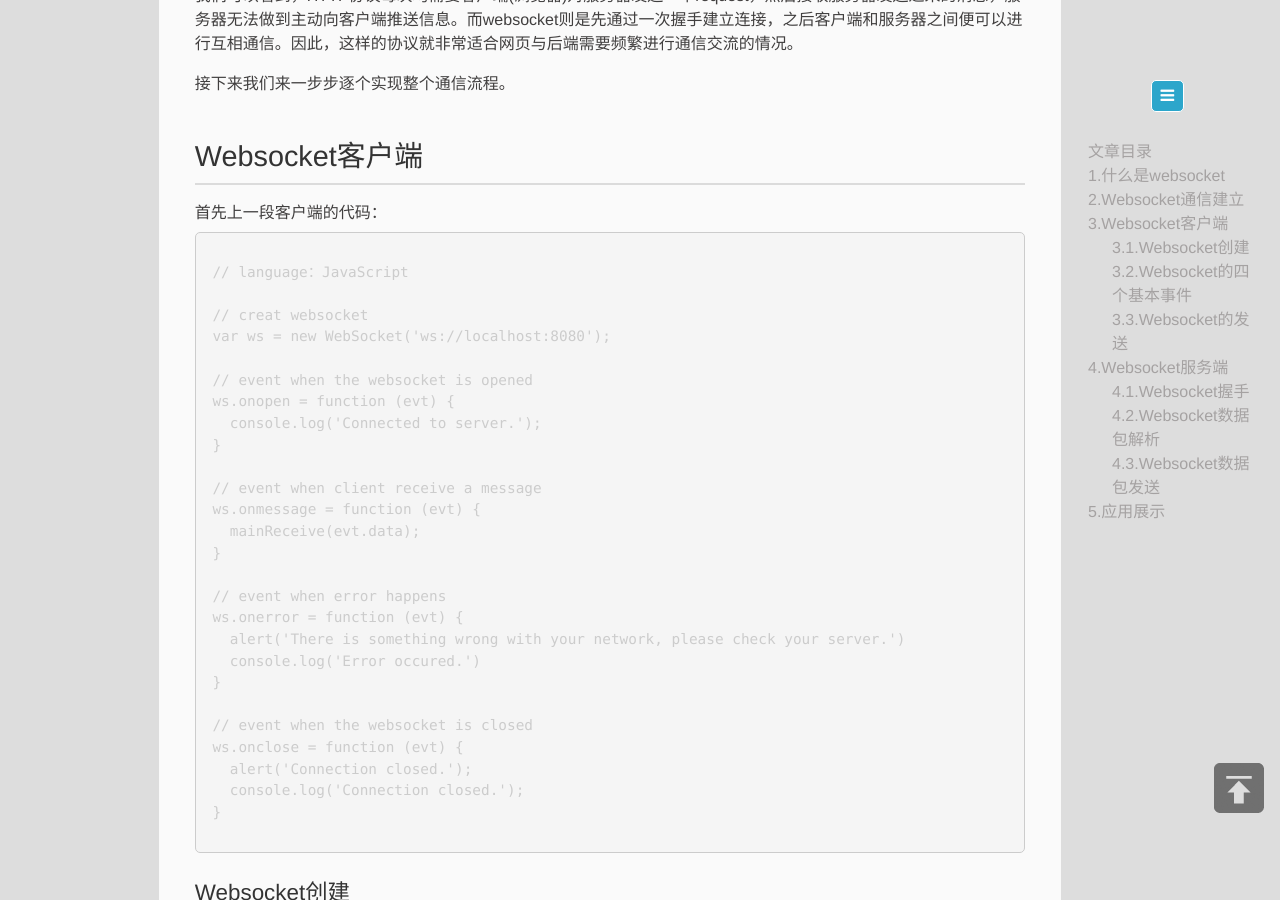
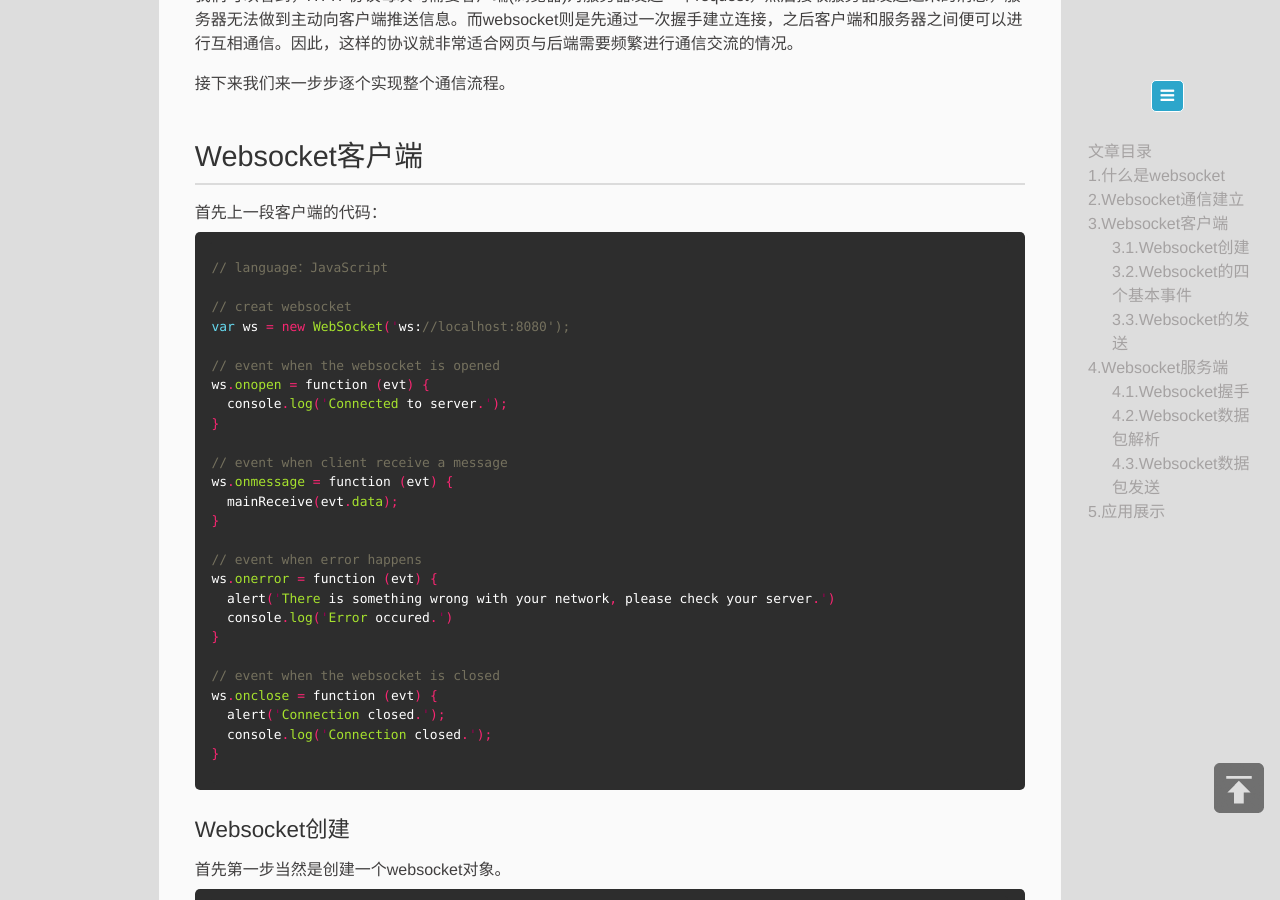
Before and after one commit to zxc479773533/zxc479773533.github.io, a Jekyll site: the page built from _posts/2017-9-7-Websocket.md, in a window 1280 px wide and 900 px high, scrolled down 1788 px. Built offline with Jekyll 4.4.1, drawn with Linux system fonts in a browser that asks for light colours; a script that is not in the unit is left out; comment, search, counter and statistics services are not loaded; some of the changed text lies outside the part shown.

Commit message:
modify codes

````diff
--- a/_posts/2017-9-7-Websocket.md
+++ b/_posts/2017-9-7-Websocket.md
@@ -31,7 +31,7 @@ Websocket和HTTP协议建立通信的对比流程图如下：
 
 首先上一段客户端的代码：
 
-```JS
+```java
 
 // language：JavaScript
 
````
Also changed, not shown: other parts of _posts/2017-9-7-Websocket.md (+1 -1 lines), _posts/2017-12-16-Shell-Lab.md (+3 -3 lines).
